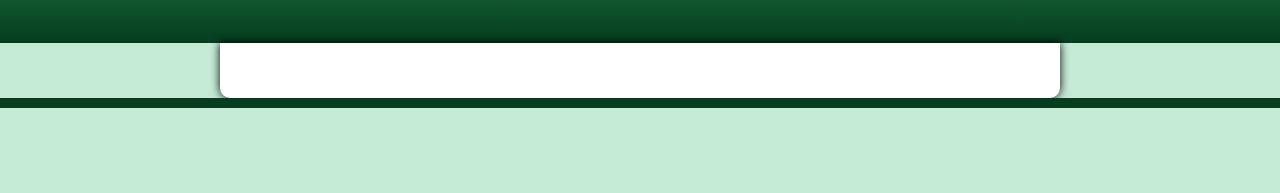
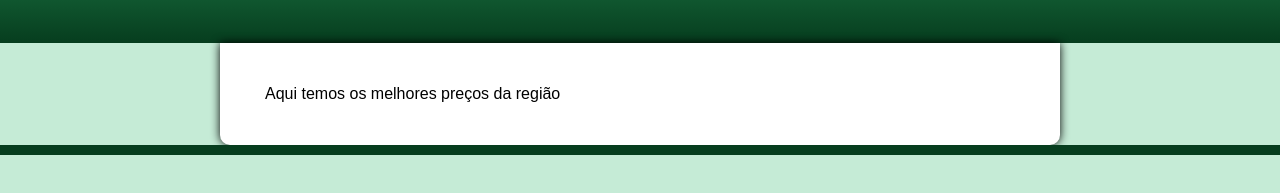
Before and after one commit to WalaceRamosdev/projeto-padaria, a plain HTML site: page index.html in a window 1280 px wide. Shown: the part 137-330 px from the top of the page. Drawn offline with Linux system fonts and the light colour scheme.

Commit message:
Atualizar o index.html

```diff
--- a/index.html
+++ b/index.html
@@ -18,7 +18,7 @@
     </header>
     <main>
         <article>
-            <p>
+            <p>Aqui temos os melhores preços da região</p>
         </article>
     </main>
     <footer>
```
